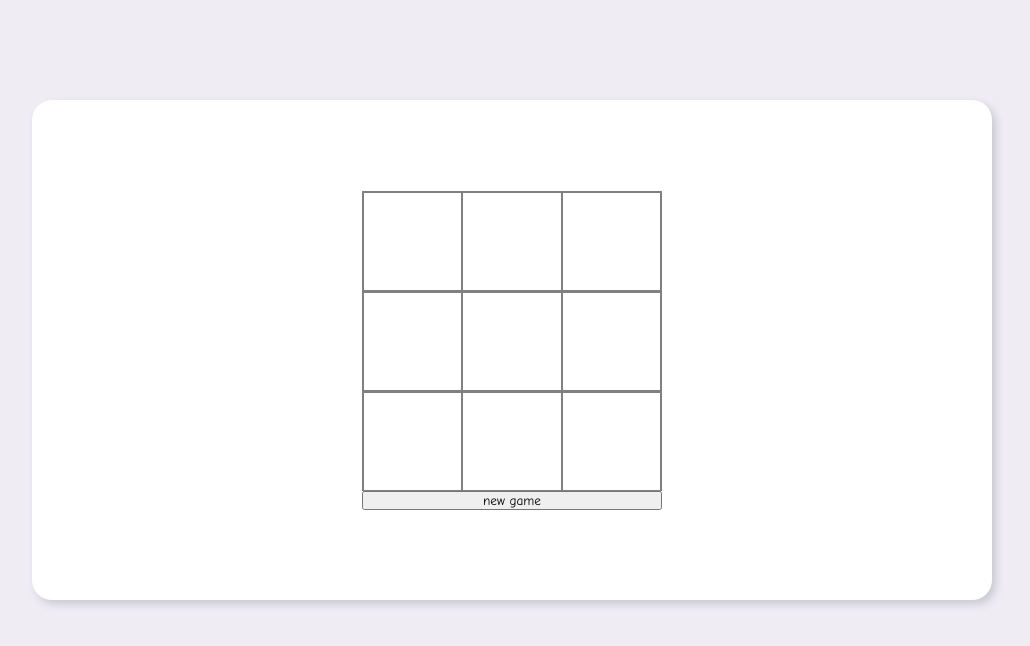
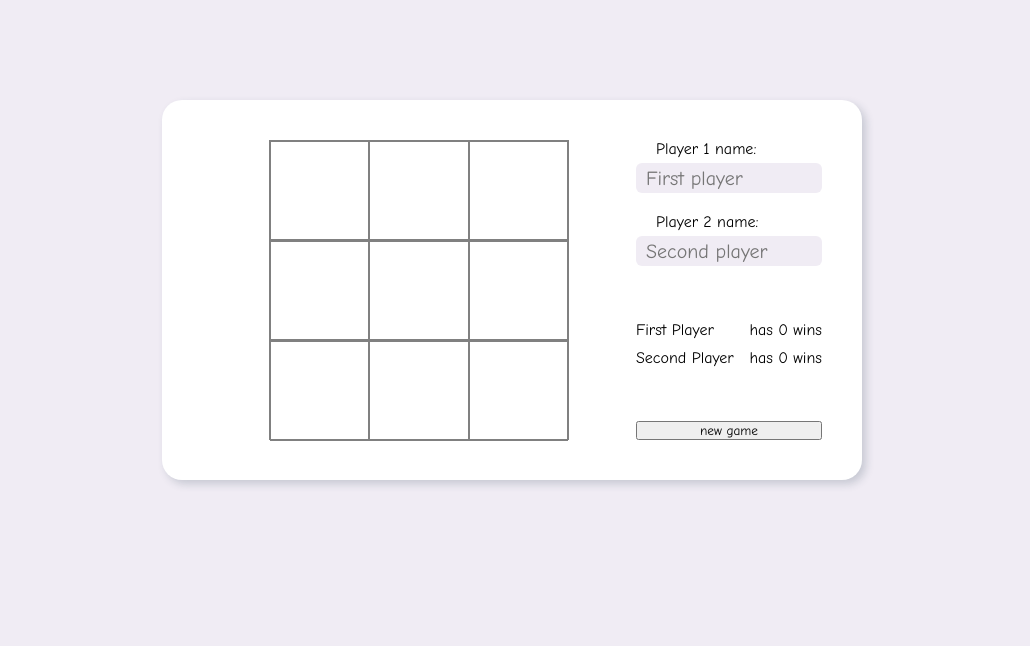
Before and after one commit to Yury-Odinson/tic-tac-toe, a plain HTML site: page index.html in a window 1280 px wide. Shown: the whole page, without its empty margins (128-1158 px from the left). Drawn offline with Linux system fonts and the light colour scheme.

Commit message:
feat: counter of the winners & custom players name

```diff
--- a/index.html
+++ b/index.html
@@ -20,7 +20,6 @@
     <div class="wrapper">
 
         <div class="game-container">
-
             <div class="row">
                 <div class="cell"></div>
                 <div class="cell"></div>
@@ -36,13 +35,37 @@
                 <div class="cell"></div>
                 <div class="cell"></div>
             </div>
+        </div>
+
+        <div class="game-setting">
+            <div class="game-setting-players">
+                <label>
+                    <span>Player 1 name:</span>
+                    <input type="text" placeholder="First player" maxlength="10" id="inputPlayer1Name">
+                </label>
+                <label>
+                    <span>Player 2 name:</span>
+                    <input type="text" placeholder="Second player" maxlength="10" id="inputPlayer2Name">
+                </label>
+            </div>
+
+            <div class="game-setting-score">
+                <div class="game-setting-score-row">
+                    <span id="player1_id"></span> <span id="player1CounterWin"></span>
+                </div>
+                <div class="game-setting-score-row">
+                    <span id="player2_id"></span> <span id="player2CounterWin"></span>
+                </div>
+            </div>
 
             <button class="game-b__newGame">new game</button>
         </div>
 
+
     </div>
 
     <script type="module" src="./src/js/index.js"></script>
+    <script type="module" src="./src/js/players.js"></script>
 </body>
 
 </html>
--- a/src/index.css
+++ b/src/index.css
@@ -1,8 +1,9 @@
 .wrapper {
     margin: 100px auto;
+    padding: 40px;
     display: flex;
-    max-width: 960px;
-    height: 500px;
+    max-width: 700px;
+    /* height: 500px; */
     background-color: #fff;
     border-radius: 20px;
     -webkit-box-shadow: 4px 4px 8px 0px rgba(34, 60, 80, 0.2);
@@ -39,3 +40,42 @@
     font-size: 42px;
     font-weight: 900;
 }
+
+.game-setting {
+    display: flex;
+    flex-direction: column;
+    justify-content: space-between;
+    width: 30%;
+}
+
+.game-setting-players {
+    display: flex;
+    flex-direction: column;
+    gap: 20px;
+}
+
+.game-setting-players>label>span {
+    padding-left: 20px;
+}
+
+.game-setting-players>label>input {
+    margin-top: 5px;
+    padding: 10px;
+    width: 100%;
+    height: 30px;
+    font-size: 20px;
+    background-color: var(--Background);
+    border: none;
+    border-radius: 6px;
+}
+
+.game-setting-score {
+    display: flex;
+    flex-direction: column;
+    gap: 10px;
+}
+
+.game-setting-score-row {
+    display: flex;
+    justify-content: space-between;
+}
--- a/src/js/declaration.js
+++ b/src/js/declaration.js
@@ -1,2 +1,11 @@
 export const game = document.querySelector(".game-container");
 export const buttonNewGame = document.querySelector(".game-b__newGame");
+
+export const inputPlayer1Name = document.getElementById("inputPlayer1Name");
+export const inputPlayer2Name = document.getElementById("inputPlayer2Name");
+
+export const firstPlayerName = document.getElementById("player1_id");
+export const secondPlayerName = document.getElementById("player2_id");
+
+export const player1WinCounter = document.getElementById("player1CounterWin");
+export const player2WinCounter = document.getElementById("player2CounterWin");
--- a/src/js/index.js
+++ b/src/js/index.js
@@ -1,4 +1,4 @@
-import { buttonNewGame, game } from "./declaration.js";
+import { buttonNewGame, player1WinCounter, player2WinCounter } from "./declaration.js";
 
 const cells = document.querySelectorAll(".cell");
 
@@ -8,6 +8,9 @@ let isGame = true;
 let player = "first";
 // game field, where will be write player's move
 let gameField = ["", "", "", "", "", "", "", ""];
+
+export let player1Wins = 0;
+export let player2Wins = 0;
 
 // playerN - current player; cell - cell on the playing field
 function playersMove(playerN, cell) {
@@ -50,9 +53,20 @@ function checkWinner() {
         if (gameField[a] === gameField[b] && gameField[b] === gameField[c]) {
             if (gameField[c] !== "") {
                 isGame = false;
+                getWinnerName(gameField[c]);
                 return console.log(`${gameField[c]} is winner`);
             }
         }
+    }
+}
+
+function getWinnerName(symbol) {
+    if (symbol === "X") {
+        player1Wins++;
+        return player1WinCounter.innerHTML = `has ${player1Wins} wins`;
+    } else {
+        player2Wins++;
+        return player2WinCounter.innerHTML = `has ${player2Wins} wins`;
     }
 }
 
--- /dev/null
+++ b/src/js/players.js
@@ -0,0 +1,16 @@
+import { firstPlayerName, secondPlayerName, inputPlayer1Name, inputPlayer2Name, player1WinCounter, player2WinCounter } from "./declaration.js";
+import { player1Wins, player2Wins } from "./index.js";
+
+firstPlayerName.innerHTML = "First Player ";
+secondPlayerName.innerHTML = "Second Player ";
+
+inputPlayer1Name.addEventListener("input", (e) => {
+    firstPlayerName.innerHTML = e.target.value;
+})
+
+inputPlayer2Name.addEventListener("input", (e) => {
+    secondPlayerName.innerHTML = e.target.value;
+})
+
+player1WinCounter.innerHTML = `has ${player1Wins} wins`;
+player2WinCounter.innerHTML = `has ${player2Wins} wins`;
--- a/src/reset.css
+++ b/src/reset.css
@@ -1,5 +1,5 @@
 :root {
-    --BackgroundDark: #F0ECF4;
+    --Background: #F0ECF4;
     --Primary: #ffa31a;
     --halfPrimary: #fad6a0;
     --Secondary: #808080;
@@ -17,7 +17,7 @@ html {
     text-decoration: none;
     list-style-type: none;
     outline: none;
-    background-color: var(--BackgroundDark);
+    background-color: var(--Background);
     transition: 0.2s;
 }
 
```
